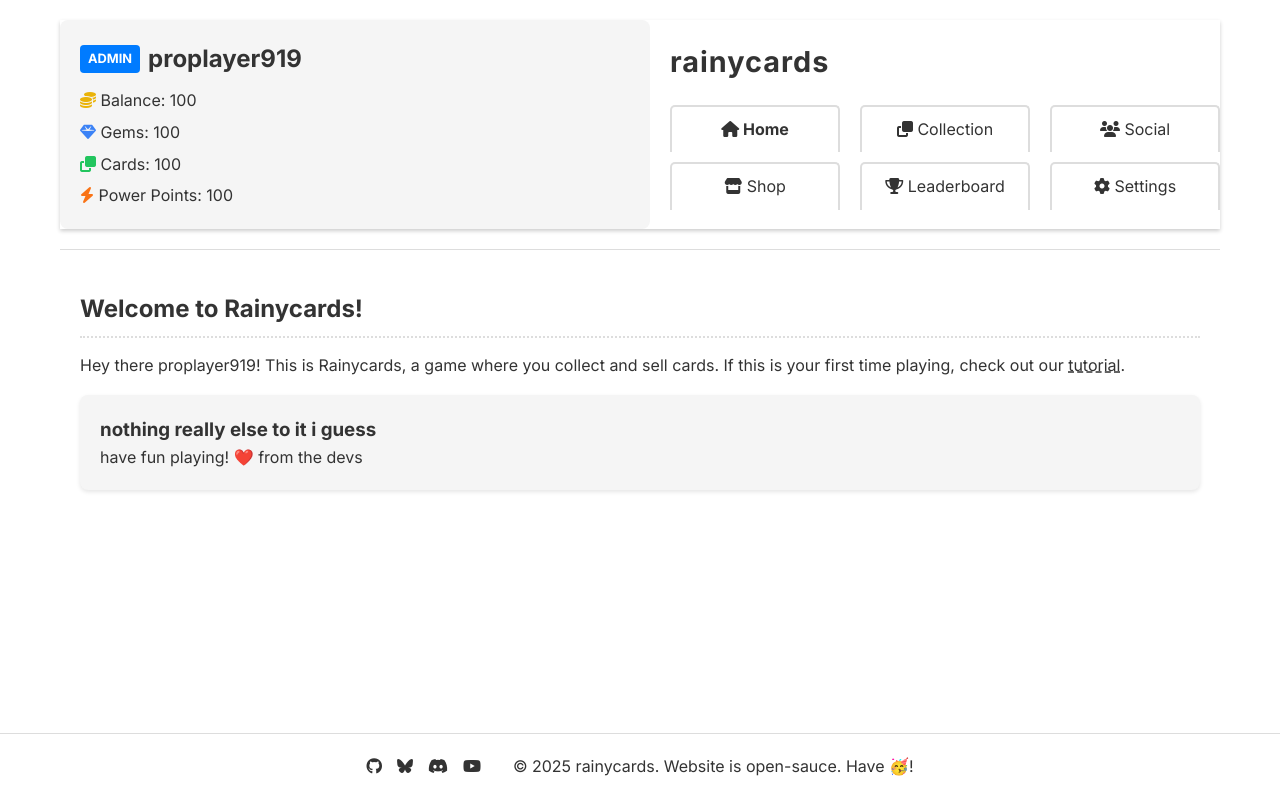
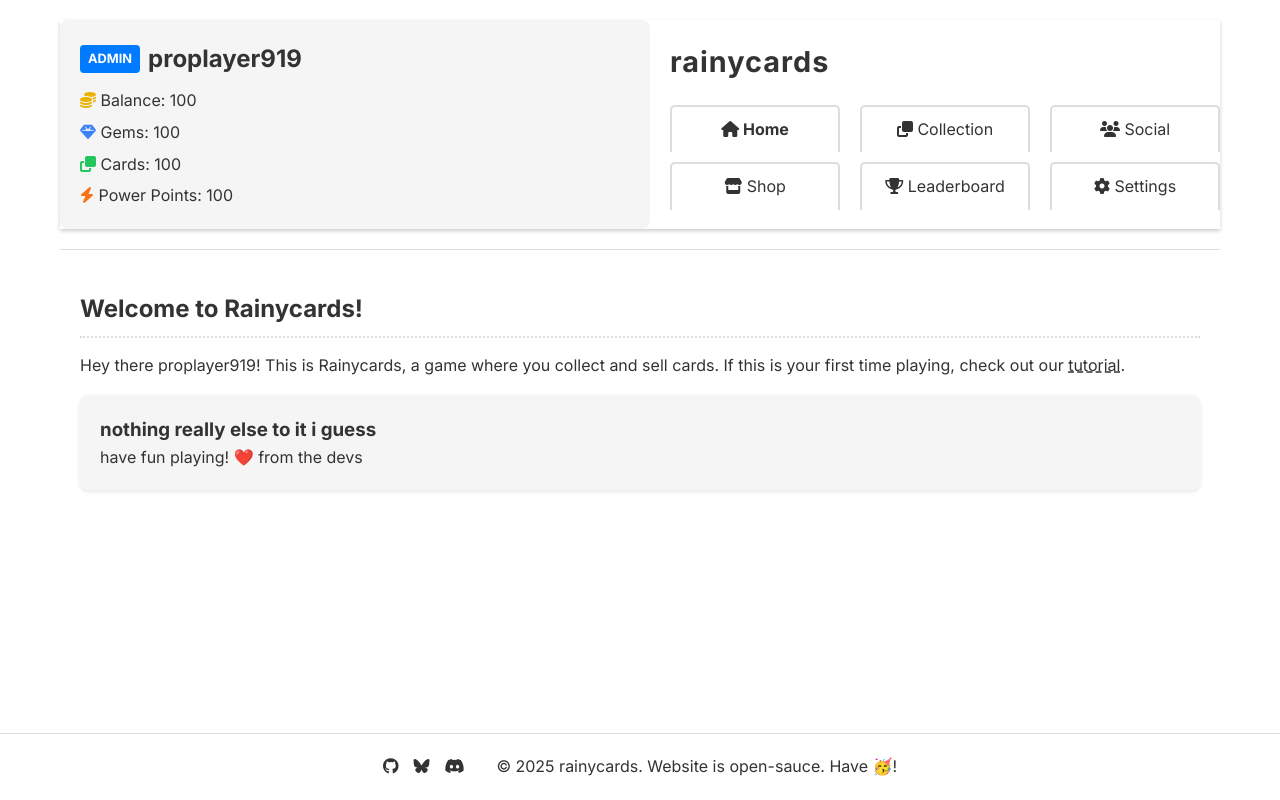
Before and after one commit to rainycards/website, a website: page src/app/index.html in a window 1280 px wide. Drawn offline with Linux system fonts and the light colour scheme.

Commit message:
remove yt social

```diff
--- a/src/app/index.html
+++ b/src/app/index.html
@@ -130,9 +130,6 @@
         <a href="https://discord.gg/HvxKdUzVZf" target="_blank" rel="noopener" title="Discord">
           <i class="fab fa-discord"></i>
         </a>
-        <a href="https://youtube.com/@rainycards" target="_blank" rel="noopener" title="Youtube">
-          <i class="fab fa-youtube"></i>
-        </a>
       </div>
       &copy; 2025 rainycards. Website is open-sauce. Have 🥳!
     </div>
```
